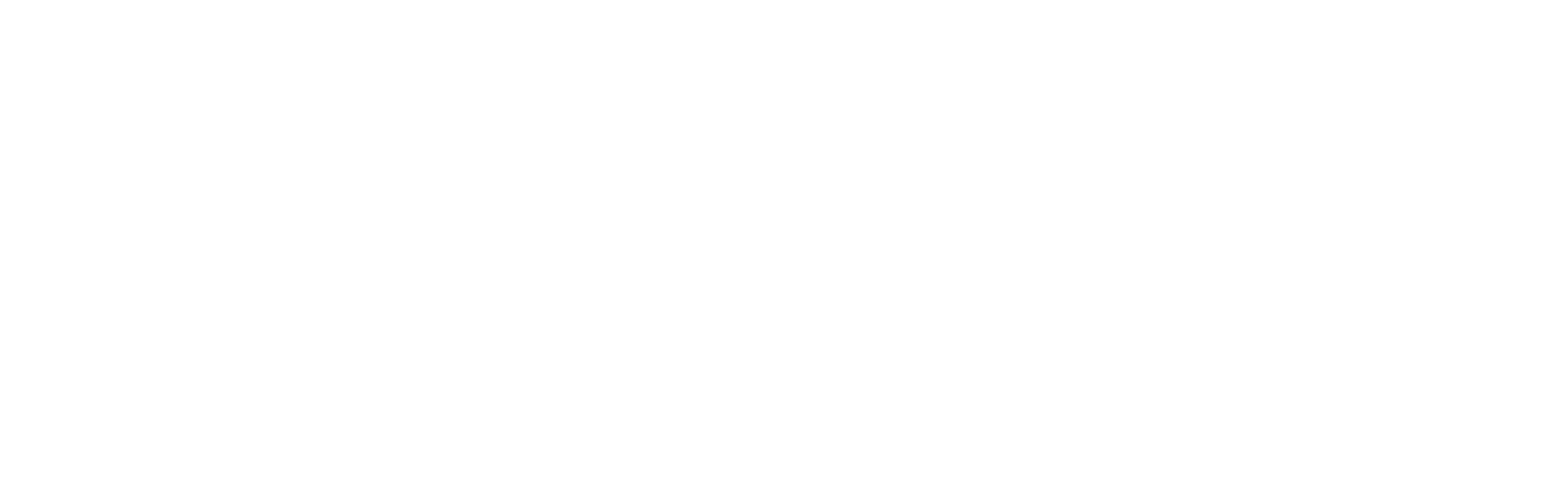
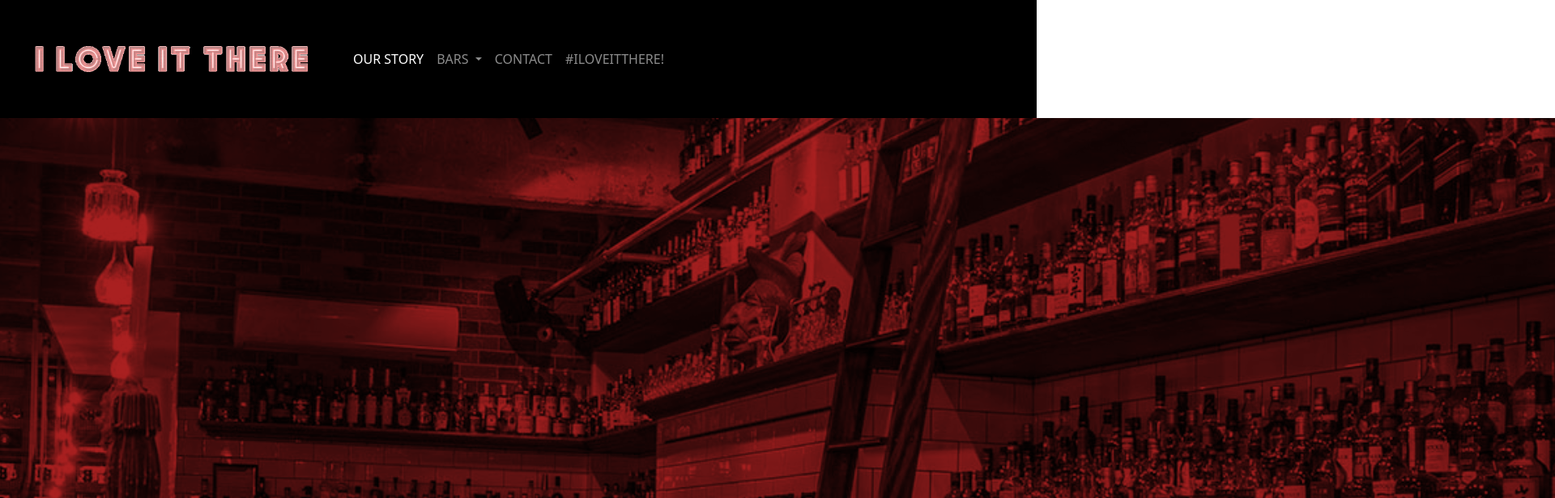
Before and after one commit to lillipilli6/iloveitthere_w1, a plain HTML site: page index.html in a window 1280 px wide. Shown: the top 616 px of the page at 81% size, 1920 px wide, since content can reach past the window. Drawn offline with nearby package versions, Linux system fonts and the light colour scheme.

Commit message:
Adding bootstrap

```diff
--- a/css/index.css
+++ b/css/index.css
@@ -0,0 +1,16 @@
+
+/* ----------------- NAVIGATION TOP ---------------*/
+.navigation {
+    background-color: black !important;
+}
+.navigation .logo-ilit img {
+    width: 400px;
+}
+
+/* ----------------- HERO HOME ---------------*/
+
+.bg-main .container-fluid {
+    height: 800px;
+    padding-right: 0px;
+    padding-left: 0px;
+}
--- a/index.html
+++ b/index.html
@@ -1,12 +1,73 @@
 <!DOCTYPE html>
 <html lang="en">
+
 <head>
     <meta charset="UTF-8">
     <meta http-equiv="X-UA-Compatible" content="IE=edge">
     <meta name="viewport" content="width=device-width, initial-scale=1.0">
-    <title>Document</title>
+    <link href="https://cdn.jsdelivr.net/npm/bootstrap@5.0.0-beta3/dist/css/bootstrap.min.css" rel="stylesheet"
+        integrity="sha384-eOJMYsd53ii+scO/bJGFsiCZc+5NDVN2yr8+0RDqr0Ql0h+rP48ckxlpbzKgwra6" crossorigin="anonymous">
+    <link rel="stylesheet" href="css/index.css">
+    <title>I love it there!</title>
 </head>
+
 <body>
+<!----------------- NAVIGATION TOP --------------->
+    <div class="navigation">
+        <nav class="navbar navbar-expand-lg navbar-dark bg-nav">
+            <div class="container-fluid">
+                <a class="navbar-brand" href="#">
+                    <div class="logo-ilit">
+                        <img src="images/ILIT-NEON-LOGO.gif">
+                    </div>
+                </a>
+                <button class="navbar-toggler" type="button" data-bs-toggle="collapse"
+                    data-bs-target="#navbarNavDropdown" aria-controls="navbarNavDropdown" aria-expanded="false"
+                    aria-label="Toggle navigation">
+                    <span class="navbar-toggler-icon"></span>
+                </button>
+                <div class="collapse navbar-collapse" id="navbarNavDropdown">
+                    <ul class="navbar-nav">
+                        <li class="nav-item">
+                            <a class="nav-link active" aria-current="page" href="#">OUR STORY</a>
+                        </li>
+                        <li class="nav-item dropdown">
+                            <a class="nav-link dropdown-toggle" href="#" id="navbarDropdownMenuLink" role="button"
+                                data-bs-toggle="dropdown" aria-expanded="false">
+                                BARS
+                            </a>
+                            <ul class="dropdown-menu" aria-labelledby="navbarDropdownMenuLink">
+                                <li><a class="dropdown-item" href="#">BAR 1</a></li>
+                                <li><a class="dropdown-item" href="#">BAR 2</a></li>
+                                <li><a class="dropdown-item" href="#">BAR 3</a></li>
+                            </ul>
+                        </li>
+                        <li class="nav-item">
+                            <a class="nav-link" href="#">CONTACT</a>
+                        </li>
+                        <li class="nav-item">
+                            <a class="nav-link" href="#">#ILOVEITTHERE!</a>
+                        </li>
 
+                    </ul>
+                </div>
+            </div>
+        </nav>
+    </div>
+<!----------------- MAIN CONTENT --------------->
+
+    <main class="bg-main">
+        <div class="container-fluid">
+            <div>
+                <img src="images/bg-home-top@2x.png" alt="...">
+            </div>
+
+        </div>
+    </main>
+
+    <script src="https://cdn.jsdelivr.net/npm/bootstrap@5.0.0-beta3/dist/js/bootstrap.bundle.min.js"
+        integrity="sha384-JEW9xMcG8R+pH31jmWH6WWP0WintQrMb4s7ZOdauHnUtxwoG2vI5DkLtS3qm9Ekf"
+        crossorigin="anonymous"></script>
 </body>
+
 </html>
```
Also changed, not shown: images/ILIT-NEON-LOGO.gif (added), images/bg-home-top.png (added), images/bg-home-top@2x.png (added).
